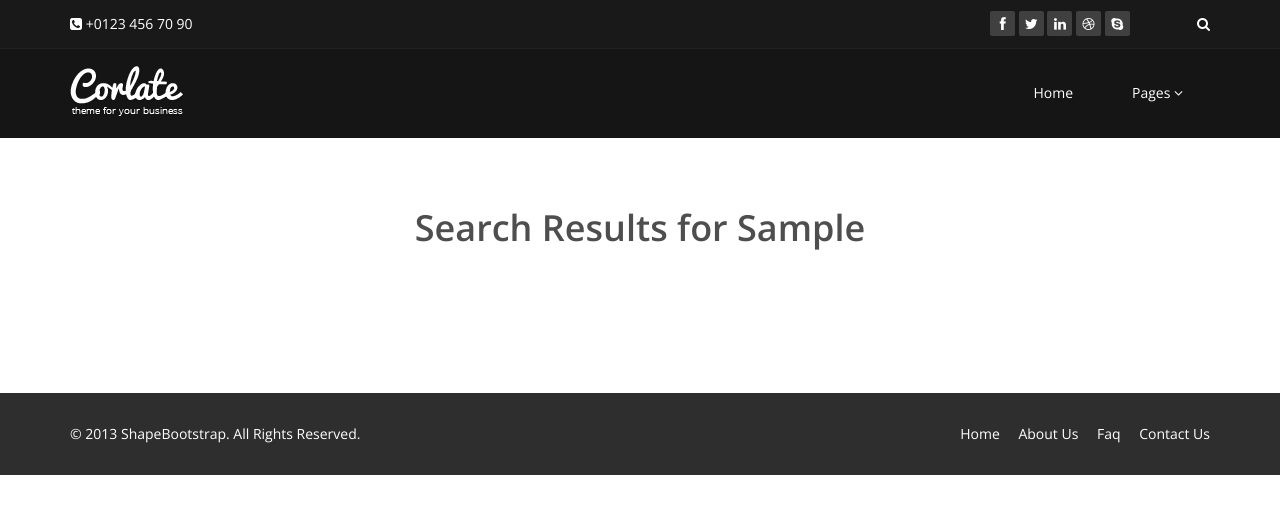
After one commit to amponce/elsa, a Flask app: template templates/search.html in a window 1280 px wide. The commit adds this page. Shown: the top 514 px of the page. Run offline with Flask 2, Linux system fonts and the light colour scheme; the template is opened without the code that fills it: most values are stand-ins (such as "Sample title", 1, 10 or a date in 2020); parts of the project's set-up code (start-up, migrations or seed data) failed here and were passed over.

Commit message:
Adding search results to be returned from the form.

```diff
--- a/app.py
+++ b/app.py
@@ -189,6 +189,23 @@ def addJob():
 #
 #--------------------------------------------------------------------
 
+#--------------------------------------------------------------------
+#
+#						Begin Search Block
+#
+#--------------------------------------------------------------------
+@app.route('/jobSearch', methods=['GET'])
+def jobSearch():
+	query = request.args.get('job_q','')
+	results = search.jobSearch(query)
+	return render_template('search.html', job_q=query
+										, results=results)
+#--------------------------------------------------------------------
+#
+#						End Search Block
+#
+#--------------------------------------------------------------------
+
 @app.route('/saveResume', methods=['POST'])
 def saveResume():
 	if not login.current_user.is_authenticated():
--- a/templates/home.html
+++ b/templates/home.html
@@ -7,7 +7,7 @@
             <div class="center">
                 <h2>Home!</h2>
                 <div class="controls">
-                    <form role="form" method="get" action="#">
+                    <form role="form" method="get" action="{{ url_for('jobSearch') }}">
                         <input class="form-control input-lg" type="text" placeholder="Job Search..." name="job_q">
                         <br/>
                         <button type="submit" class="btn btn-success btn-lg">Search</button>
--- /dev/null
+++ b/templates/search.html
@@ -0,0 +1,14 @@
+{% extends "layout.html" %}
+
+{% block body %}
+
+    <section id="contact-page">
+        <div class="container">
+            <div class="center">
+                <h2>Search Results for {{ job_q }}</h2>
+            </div>
+
+        </div><!--/.container-->
+    </section><!--/#contact-page-->
+
+{% endblock %}
```
